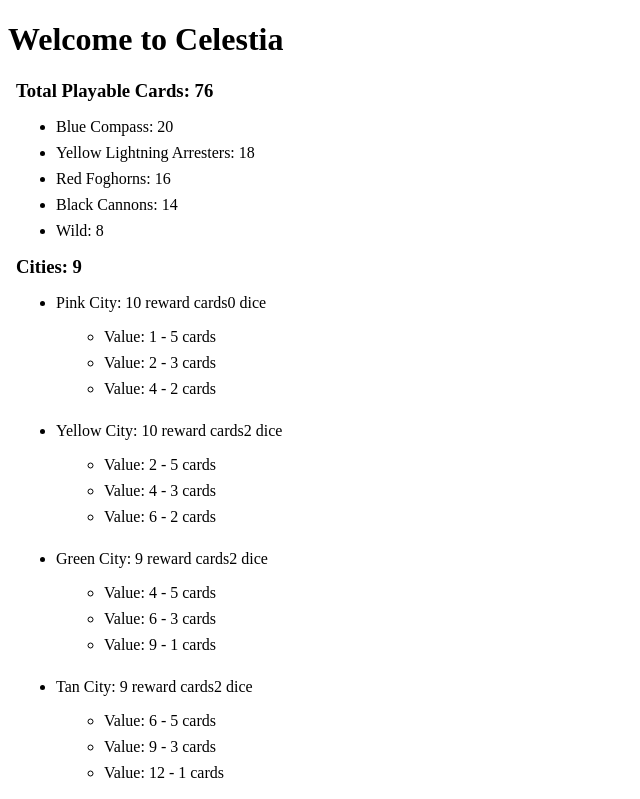
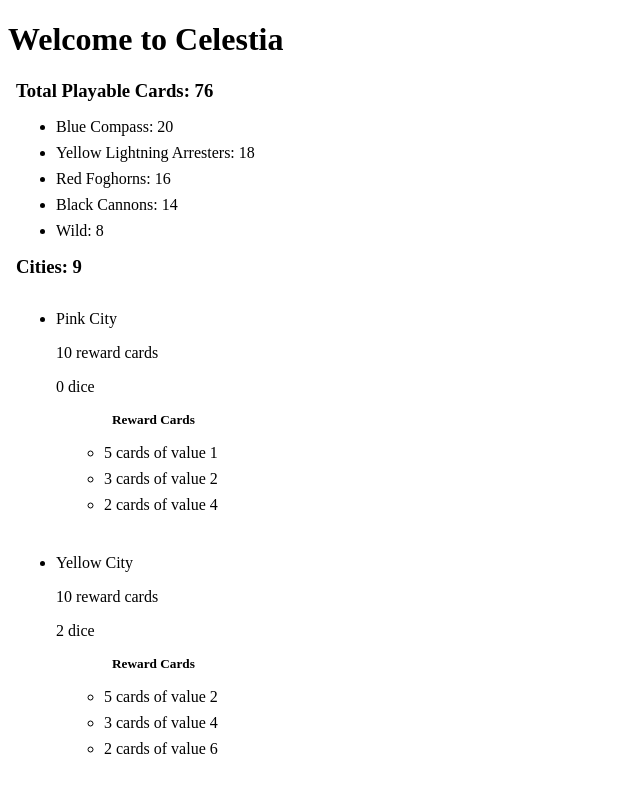
Before and after one commit to cuddyz/Celestia, a Vue app: page / in a window 1280 px wide. Shown: the top 799 px of the page, without its empty margins (0-640 px from the left). Built offline with nearby package versions, Linux system fonts and the light colour scheme.

Commit message:
Easier to read

```diff
--- a/src/components/Game.vue
+++ b/src/components/Game.vue
@@ -8,10 +8,12 @@
     <h3>Cities: {{ cities.length }}</h3>
     <ul>
       <li v-for="city in cities" :key="city.id">
-        <span>{{ city.name }}: {{ getCardsLeftInCity(city) }} reward cards</span>
-        <span>{{ city.dice }} dice</span>
+        <p>{{ city.name }}</p>
+        <p>{{ getCardsLeftInCity(city) }} reward cards</p>
+        <p>{{ city.dice }} dice</p>
         <ul>
-          <li v-for="reward in city.rewards" :key="reward.value">Value: {{ reward.value }} - {{ reward.count }} cards</li>
+          <h5>Reward Cards</h5>
+          <li v-for="reward in city.rewards" :key="reward.value">{{ reward.count }} cards of value {{ reward.value }}</li>
         </ul>
       </li>
     </ul>
@@ -37,6 +39,7 @@ export default {
 
 <style lang="scss" scoped>
   h3,
+  h5,
   ul {
     margin: 0.5rem;
   }
```
